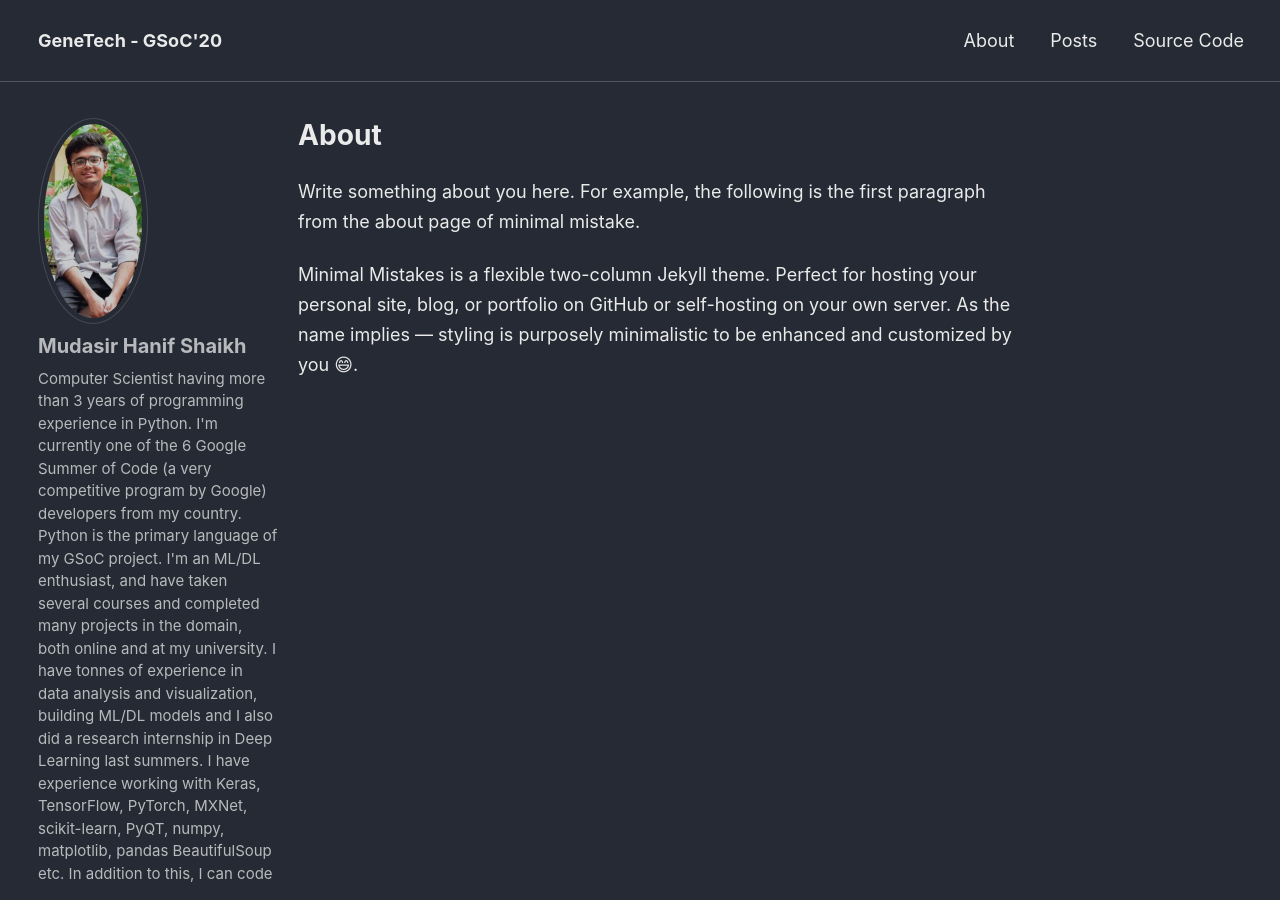
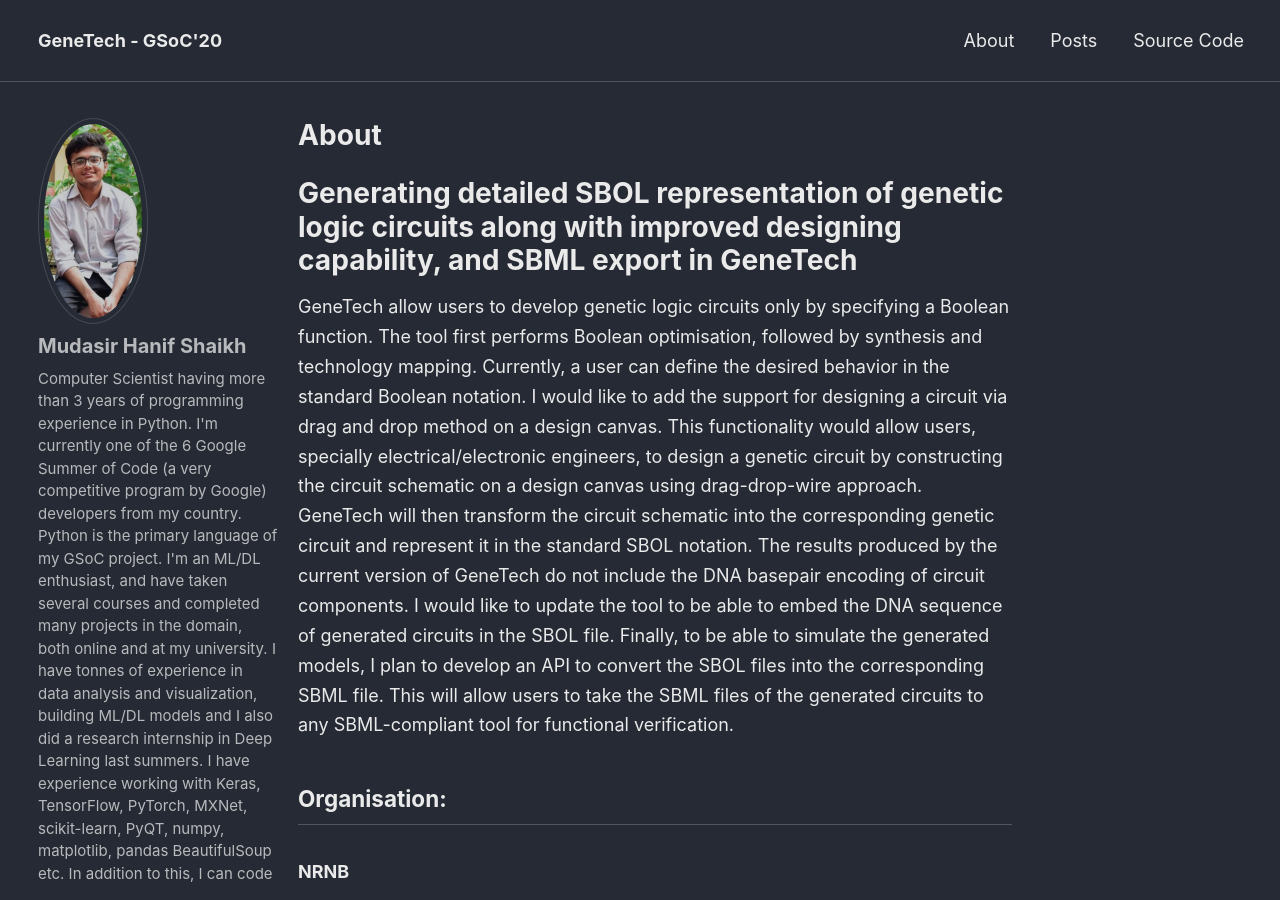
Before and after one commit to ms03831/GSoC-20, a Jekyll site: the page built from _pages/about.md, in a window 1280 px wide and 900 px high. Built offline with Jekyll 4.4.1, drawn with Linux system fonts in a browser that asks for light colours; emoji names are drawn with the system emoji font; some of the changed text lies outside the part shown.

Commit message:
updated about page

```diff
--- a/_pages/about.md
+++ b/_pages/about.md
@@ -3,6 +3,13 @@ permalink: /about/
 title: "About"
 ---
 
-Write something about you here. For example, the following is the first paragraph from the about page of minimal mistake.
+# Generating detailed SBOL representation of genetic logic circuits along with improved designing capability, and SBML export in GeneTech
 
-Minimal Mistakes is a flexible two-column Jekyll theme. Perfect for hosting your personal site, blog, or portfolio on GitHub or self-hosting on your own server. As the name implies --- styling is purposely minimalistic to be enhanced and customized by you :smile:.
+GeneTech allow users to develop genetic logic circuits only by specifying a Boolean function. The tool first performs Boolean optimisation, followed by synthesis and technology mapping. Currently, a user can define the desired behavior in the standard Boolean notation. I would like to add the support for designing a circuit via drag and drop method on a design canvas. This functionality would allow users, specially electrical/electronic engineers, to design a genetic circuit by constructing the circuit schematic on a design canvas using drag-drop-wire approach. GeneTech will then transform the circuit schematic into the corresponding genetic circuit and represent it in the standard SBOL notation. The results produced by the current version of GeneTech do not include the DNA basepair encoding of circuit components. I would like to update the tool to be able to embed the DNA sequence of generated circuits in the SBOL file. Finally, to be able to simulate the generated models, I plan to develop an API to convert the SBOL files into the corresponding SBML file. This will allow users to take the SBML files of the generated circuits to any SBML-compliant tool for functional verification.
+
+## Organisation:
+### NRNB
+
+## Mentors:
+### - Hasan Baig
+### - Ritwik Agarwal
```
